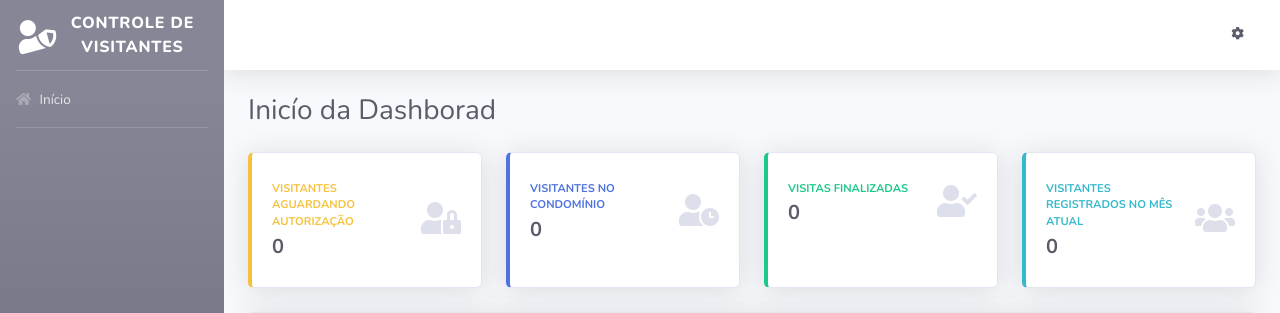
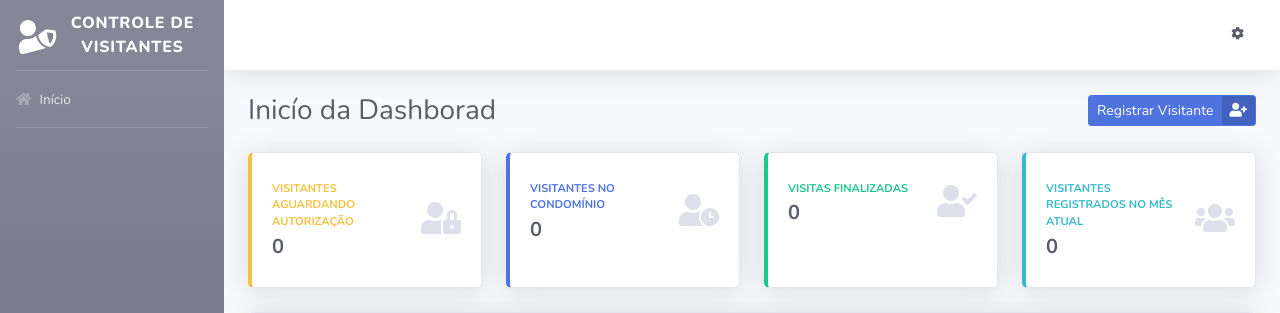
Before and after one commit to eduardomoraespy/controle_visitantes_condominio_django, a Django app: page / in a window 1280 px wide. Shown: the top 313 px of the page. Run offline with Django 4.2, Linux system fonts and the light colour scheme; data that the repository does not hold is empty; some libraries are stand-ins or nearby versions.

Commit message:
atribuindo url em botoes

```diff
--- a/templates/base.html
+++ b/templates/base.html
@@ -28,7 +28,7 @@
                 <hr class="sidebar-divider my-0">
 
                 <li class="nav-item">
-                    <a class="nav-link" href="#">
+                    <a class="nav-link" href="{% url 'home' %}">
                         <i class="fas fa-home"></i>
                         <span>Início</span>
                     </a>
--- a/templates/index.html
+++ b/templates/index.html
@@ -4,6 +4,15 @@
 <div class="container-fluid">
     <div class="d-sm-flex align-items-center justify-content-between mb-4">
         <h1 class="h3 mb-0 text-gray-800">{{nome_pagina}}</h1>
+
+        <a class="btn btn-primary btn-icon-split btn-sm" href="{% url 'registrar_visitante' %}">
+            <span class="text">
+                Registrar Visitante
+            </span>
+            <span class="icon text-white-sm">
+                <i class="fas fa-user-plus"></i>
+            </span>
+        </a>
     </div>
 
     {% if messages %}
@@ -108,7 +117,7 @@
                             <td>{{visitantes.get_horario_autorizacao}}</td>
                             <td>{{visitantes.get_morador_resposavel}}</td>
                             <td>
-                                <a href="">
+                                <a href="{% url 'informacoes_visitante' id=visitantes.id %}">
                                     Ver informações
                                 </a>
                             </td>
--- a/templates/informacoes_visitante.html
+++ b/templates/informacoes_visitante.html
@@ -82,7 +82,7 @@
             </p>
 
             <div class="mr-1 text-right">
-                <a href="#" class="btn btn-secondary text-white" type="button">
+                <a href="{% url 'home' %}" class="btn btn-secondary text-white" type="button">
                     <span class="text">Voltar</span>
                 </a>
             </div>
```
